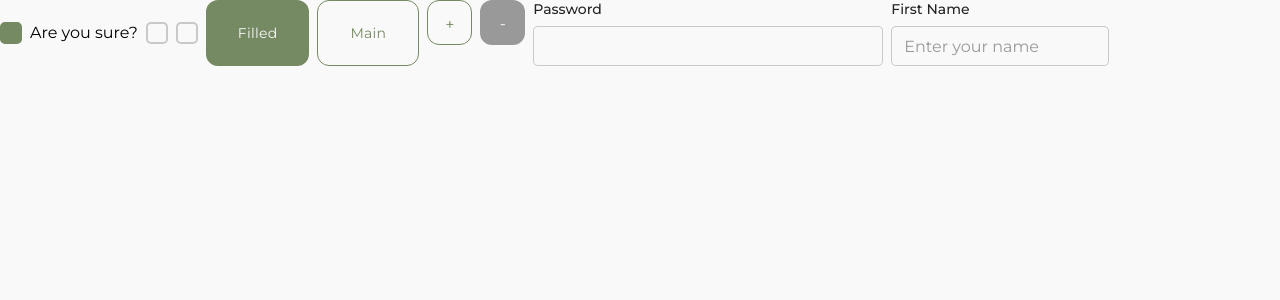
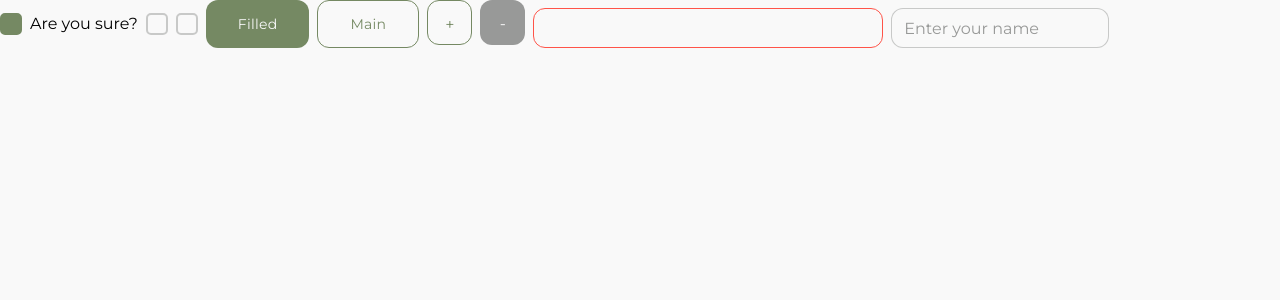
Before and after one commit to D4n1el13and37/e-commerce-app, a React (Vite) app: page / in a window 1280 px wide. Shown: the top 300 px of the page. Built offline with nearby package versions, Linux system fonts and the light colour scheme.

Commit message:
refactor: update error state and fields names

```diff
--- a/src/components/ui/input/Input.module.scss
+++ b/src/components/ui/input/Input.module.scss
@@ -19,8 +19,8 @@
   appearance: none;
   margin: 0;
   outline: none;
-  border: 1px solid var(--schemes-outline-50, rgba(152, 153, 152, 0.5));
-  border-radius: 5px;
+  border: 1px solid rgba(152, 153, 152, 0.5);
+  border-radius: 12px;
   padding: 8px 12px;
   width: 100%;
   height: 40px;
@@ -41,7 +41,7 @@
     color: var(--grey-color, #989998);
   }
 
-  &:focus-visible {
+  &:focus {
     border: 1px solid var(--accent-color);
   }
 
@@ -52,13 +52,7 @@
   }
 
   &:disabled {
-    border: 2px solid var(--schemes-outline-50, rgba(152, 153, 152, 0.5));
+    border: 2px solid rgba(152, 153, 152, 0.5);
     cursor: default;
   }
-
-  &:invalid {
-    border-color: var(--error-color, #ff5449);
-    color: var(--error-color, #ff5449);
-    opacity: 1;
-  }
 }
--- a/src/components/ui/input/Input.tsx
+++ b/src/components/ui/input/Input.tsx
@@ -1,37 +1,34 @@
-import React, { InputHTMLAttributes } from 'react';
+import { InputHTMLAttributes, forwardRef } from 'react';
 import classes from './Input.module.scss';
 
 interface InputProps extends InputHTMLAttributes<HTMLInputElement> {
   type: 'text' | 'password' | 'email' | 'date' | 'number' | 'search' | 'tel';
-  fieldName: string;
+  label: string;
   id: string;
   width?: string;
   error?: string;
 }
 
-const Input: React.FC<InputProps> = ({
-  type,
-  id,
-  fieldName,
-  width,
-  ...props
-}) => (
+const Input = forwardRef<HTMLInputElement, InputProps>(
+  ({ type, id, label, width, error, ...props }, ref) => (
     <div
       className={classes.container}
       style={{ width }}
       data-testid="input-container"
     >
       <label htmlFor={id} className={classes.label}>
-      {fieldName && <span>{fieldName}</span>}
+        {label && <span>{label}</span>}
       </label>
       <input
         data-testid="input"
+        ref={ref}
         id={id}
         type={type}
-      className={classes.input}
+        className={`${classes.input} ${error && 'error'}`}
         {...props}
       />
     </div>
+  )
 );
 
 export default Input;
```
Also changed, not shown: 1 other file (tests, documents, lock files or other folders). Lines whose indentation alone changed are shown as unchanged.
